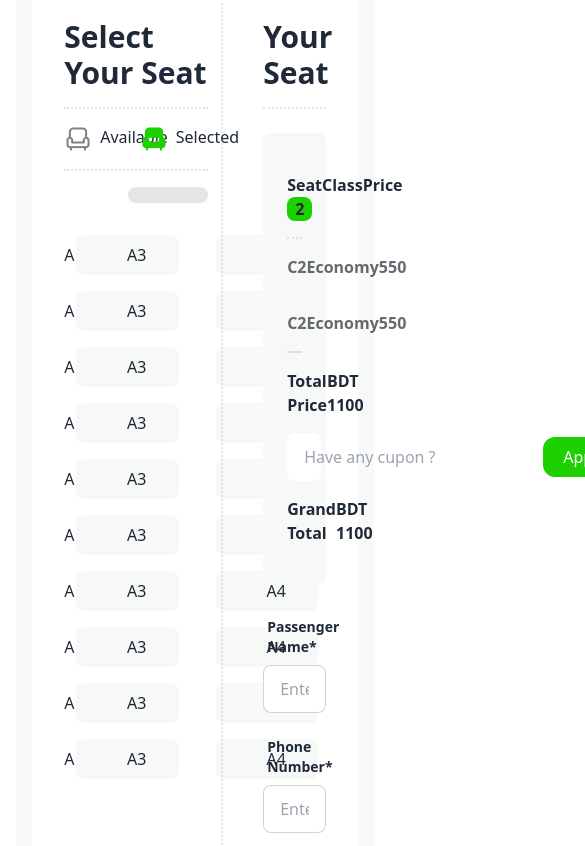
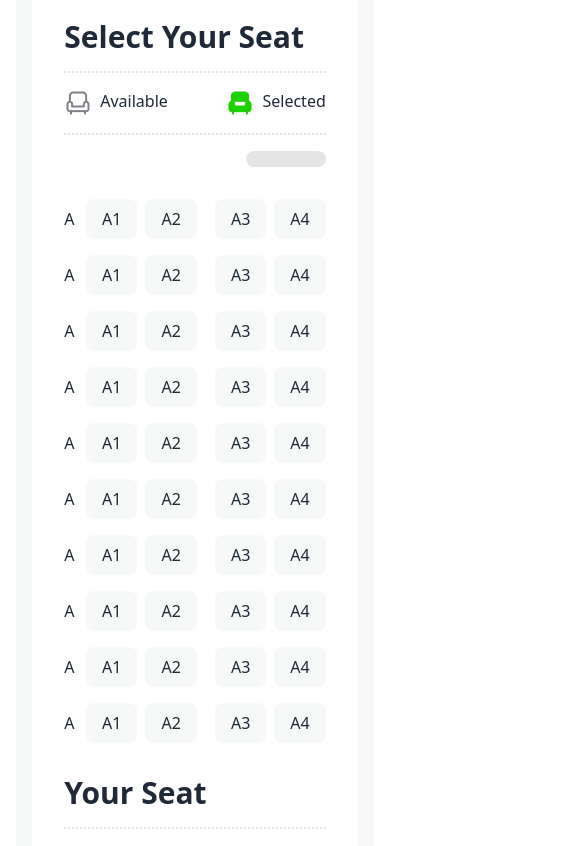
Before and after one commit to tanvir244/Ticket-Counter, a plain HTML site: page index.html in a window 390 px wide. Shown: the part 3595-4441 px from the top of the page, 585 px wide, since content can reach past the window. Drawn offline with nearby package versions, Linux system fonts and the light colour scheme.

Commit message:
seat-selection-section complete with responsive design

```diff
--- a/index.html
+++ b/index.html
@@ -208,9 +208,9 @@
             </div>
 
             <!-- ticket selection -->
-            <div class="flex justify-between bg-white p-8 rounded-2xl">
+            <div class="flex flex-col lg:flex-row justify-between bg-white p-8 rounded-2xl">
                 <!-- left-side contents -->
-                <div class="w-[55%] ">
+                <div class="w-full lg:w-[55%]">
                     <div class="py-4 border-b-2 border-b-[#0307121A] border-dotted">
                         <h3 class="text-3xl font-bold">Select Your Seat</h3>
                     </div>
@@ -235,130 +235,130 @@
                             <div class="flex justify-between">
                                 <div class="flex items-center">A</div>
                                 <div class="w-11/12 flex">
-                                    <div class="w-11/12 flex justify-start gap-14">
-                                        <div class="bg-[#F7F8F8] px-8 py-2 rounded-lg">A1</div>
-                                        <div class="bg-[#F7F8F8] px-8 py-2 rounded-lg">A2</div>
+                                    <div class="w-11/12 flex justify-start gap-2 md:gap-14">
+                                        <div class="bg-[#F7F8F8] px-4 md:px-8 py-2 rounded-lg">A1</div>
+                                        <div class="bg-[#F7F8F8] px-4 md:px-8 py-2 rounded-lg">A2</div>
                                     </div>
-                                    <div class="w-11/12 flex justify-end gap-14">
-                                        <div class="bg-[#F7F8F8] px-8 py-2 rounded-lg">A3</div>
-                                        <div class="bg-[#F7F8F8] px-8 py-2 rounded-lg">A4</div>
+                                    <div class="w-11/12 flex justify-end gap-2 md:gap-14">
+                                        <div class="bg-[#F7F8F8] px-4 md:px-8 py-2 rounded-lg">A3</div>
+                                        <div class="bg-[#F7F8F8] px-4 md:px-8 py-2 rounded-lg">A4</div>
                                     </div>
                                 </div>
                             </div>
                             <div class="flex justify-between">
                                 <div class="flex items-center">A</div>
                                 <div class="w-11/12 flex">
-                                    <div class="w-11/12 flex justify-start gap-14">
-                                        <div class="bg-[#F7F8F8] px-8 py-2 rounded-lg">A1</div>
-                                        <div class="bg-[#F7F8F8] px-8 py-2 rounded-lg">A2</div>
+                                    <div class="w-11/12 flex justify-start gap-2 md:gap-14">
+                                        <div class="bg-[#F7F8F8] px-4 md:px-8 py-2 rounded-lg">A1</div>
+                                        <div class="bg-[#F7F8F8] px-4 md:px-8 py-2 rounded-lg">A2</div>
                                     </div>
-                                    <div class="w-11/12 flex justify-end gap-14">
-                                        <div class="bg-[#F7F8F8] px-8 py-2 rounded-lg">A3</div>
-                                        <div class="bg-[#F7F8F8] px-8 py-2 rounded-lg">A4</div>
+                                    <div class="w-11/12 flex justify-end gap-2 md:gap-14">
+                                        <div class="bg-[#F7F8F8] px-4 md:px-8 py-2 rounded-lg">A3</div>
+                                        <div class="bg-[#F7F8F8] px-4 md:px-8 py-2 rounded-lg">A4</div>
                                     </div>
                                 </div>
                             </div>
                             <div class="flex justify-between">
                                 <div class="flex items-center">A</div>
                                 <div class="w-11/12 flex">
-                                    <div class="w-11/12 flex justify-start gap-14">
-                                        <div class="bg-[#F7F8F8] px-8 py-2 rounded-lg">A1</div>
-                                        <div class="bg-[#F7F8F8] px-8 py-2 rounded-lg">A2</div>
+                                    <div class="w-11/12 flex justify-start gap-2 md:gap-14">
+                                        <div class="bg-[#F7F8F8] px-4 md:px-8 py-2 rounded-lg">A1</div>
+                                        <div class="bg-[#F7F8F8] px-4 md:px-8 py-2 rounded-lg">A2</div>
                                     </div>
-                                    <div class="w-11/12 flex justify-end gap-14">
-                                        <div class="bg-[#F7F8F8] px-8 py-2 rounded-lg">A3</div>
-                                        <div class="bg-[#F7F8F8] px-8 py-2 rounded-lg">A4</div>
+                                    <div class="w-11/12 flex justify-end gap-2 md:gap-14">
+                                        <div class="bg-[#F7F8F8] px-4 md:px-8 py-2 rounded-lg">A3</div>
+                                        <div class="bg-[#F7F8F8] px-4 md:px-8 py-2 rounded-lg">A4</div>
                                     </div>
                                 </div>
                             </div>
                             <div class="flex justify-between">
                                 <div class="flex items-center">A</div>
                                 <div class="w-11/12 flex">
-                                    <div class="w-11/12 flex justify-start gap-14">
-                                        <div class="bg-[#F7F8F8] px-8 py-2 rounded-lg">A1</div>
-                                        <div class="bg-[#F7F8F8] px-8 py-2 rounded-lg">A2</div>
+                                    <div class="w-11/12 flex justify-start gap-2 md:gap-14">
+                                        <div class="bg-[#F7F8F8] px-4 md:px-8 py-2 rounded-lg">A1</div>
+                                        <div class="bg-[#F7F8F8] px-4 md:px-8 py-2 rounded-lg">A2</div>
                                     </div>
-                                    <div class="w-11/12 flex justify-end gap-14">
-                                        <div class="bg-[#F7F8F8] px-8 py-2 rounded-lg">A3</div>
-                                        <div class="bg-[#F7F8F8] px-8 py-2 rounded-lg">A4</div>
+                                    <div class="w-11/12 flex justify-end gap-2 md:gap-14">
+                                        <div class="bg-[#F7F8F8] px-4 md:px-8 py-2 rounded-lg">A3</div>
+                                        <div class="bg-[#F7F8F8] px-4 md:px-8 py-2 rounded-lg">A4</div>
                                     </div>
                                 </div>
                             </div>
                             <div class="flex justify-between">
                                 <div class="flex items-center">A</div>
                                 <div class="w-11/12 flex">
-                                    <div class="w-11/12 flex justify-start gap-14">
-                                        <div class="bg-[#F7F8F8] px-8 py-2 rounded-lg">A1</div>
-                                        <div class="bg-[#F7F8F8] px-8 py-2 rounded-lg">A2</div>
+                                    <div class="w-11/12 flex justify-start gap-2 md:gap-14">
+                                        <div class="bg-[#F7F8F8] px-4 md:px-8 py-2 rounded-lg">A1</div>
+                                        <div class="bg-[#F7F8F8] px-4 md:px-8 py-2 rounded-lg">A2</div>
                                     </div>
-                                    <div class="w-11/12 flex justify-end gap-14">
-                                        <div class="bg-[#F7F8F8] px-8 py-2 rounded-lg">A3</div>
-                                        <div class="bg-[#F7F8F8] px-8 py-2 rounded-lg">A4</div>
+                                    <div class="w-11/12 flex justify-end gap-2 md:gap-14">
+                                        <div class="bg-[#F7F8F8] px-4 md:px-8 py-2 rounded-lg">A3</div>
+                                        <div class="bg-[#F7F8F8] px-4 md:px-8 py-2 rounded-lg">A4</div>
                                     </div>
                                 </div>
                             </div>
                             <div class="flex justify-between">
                                 <div class="flex items-center">A</div>
                                 <div class="w-11/12 flex">
-                                    <div class="w-11/12 flex justify-start gap-14">
-                                        <div class="bg-[#F7F8F8] px-8 py-2 rounded-lg">A1</div>
-                                        <div class="bg-[#F7F8F8] px-8 py-2 rounded-lg">A2</div>
+                                    <div class="w-11/12 flex justify-start gap-2 md:gap-14">
+                                        <div class="bg-[#F7F8F8] px-4 md:px-8 py-2 rounded-lg">A1</div>
+                                        <div class="bg-[#F7F8F8] px-4 md:px-8 py-2 rounded-lg">A2</div>
                                     </div>
-                                    <div class="w-11/12 flex justify-end gap-14">
-                                        <div class="bg-[#F7F8F8] px-8 py-2 rounded-lg">A3</div>
-                                        <div class="bg-[#F7F8F8] px-8 py-2 rounded-lg">A4</div>
+                                    <div class="w-11/12 flex justify-end gap-2 md:gap-14">
+                                        <div class="bg-[#F7F8F8] px-4 md:px-8 py-2 rounded-lg">A3</div>
+                                        <div class="bg-[#F7F8F8] px-4 md:px-8 py-2 rounded-lg">A4</div>
                                     </div>
                                 </div>
                             </div>
                             <div class="flex justify-between">
                                 <div class="flex items-center">A</div>
                                 <div class="w-11/12 flex">
-                                    <div class="w-11/12 flex justify-start gap-14">
-                                        <div class="bg-[#F7F8F8] px-8 py-2 rounded-lg">A1</div>
-                                        <div class="bg-[#F7F8F8] px-8 py-2 rounded-lg">A2</div>
+                                    <div class="w-11/12 flex justify-start gap-2 md:gap-14">
+                                        <div class="bg-[#F7F8F8] px-4 md:px-8 py-2 rounded-lg">A1</div>
+                                        <div class="bg-[#F7F8F8] px-4 md:px-8 py-2 rounded-lg">A2</div>
                                     </div>
-                                    <div class="w-11/12 flex justify-end gap-14">
-                                        <div class="bg-[#F7F8F8] px-8 py-2 rounded-lg">A3</div>
-                                        <div class="bg-[#F7F8F8] px-8 py-2 rounded-lg">A4</div>
+                                    <div class="w-11/12 flex justify-end gap-2 md:gap-14">
+                                        <div class="bg-[#F7F8F8] px-4 md:px-8 py-2 rounded-lg">A3</div>
+                                        <div class="bg-[#F7F8F8] px-4 md:px-8 py-2 rounded-lg">A4</div>
                                     </div>
                                 </div>
                             </div>
                             <div class="flex justify-between">
                                 <div class="flex items-center">A</div>
                                 <div class="w-11/12 flex">
-                                    <div class="w-11/12 flex justify-start gap-14">
-                                        <div class="bg-[#F7F8F8] px-8 py-2 rounded-lg">A1</div>
-                                        <div class="bg-[#F7F8F8] px-8 py-2 rounded-lg">A2</div>
+                                    <div class="w-11/12 flex justify-start gap-2 md:gap-14">
+                                        <div class="bg-[#F7F8F8] px-4 md:px-8 py-2 rounded-lg">A1</div>
+                                        <div class="bg-[#F7F8F8] px-4 md:px-8 py-2 rounded-lg">A2</div>
                                     </div>
-                                    <div class="w-11/12 flex justify-end gap-14">
-                                        <div class="bg-[#F7F8F8] px-8 py-2 rounded-lg">A3</div>
-                                        <div class="bg-[#F7F8F8] px-8 py-2 rounded-lg">A4</div>
+                                    <div class="w-11/12 flex justify-end gap-2 md:gap-14">
+                                        <div class="bg-[#F7F8F8] px-4 md:px-8 py-2 rounded-lg">A3</div>
+                                        <div class="bg-[#F7F8F8] px-4 md:px-8 py-2 rounded-lg">A4</div>
                                     </div>
                                 </div>
                             </div>
                             <div class="flex justify-between">
                                 <div class="flex items-center">A</div>
                                 <div class="w-11/12 flex">
-                                    <div class="w-11/12 flex justify-start gap-14">
-                                        <div class="bg-[#F7F8F8] px-8 py-2 rounded-lg">A1</div>
-                                        <div class="bg-[#F7F8F8] px-8 py-2 rounded-lg">A2</div>
+                                    <div class="w-11/12 flex justify-start gap-2 md:gap-14">
+                                        <div class="bg-[#F7F8F8] px-4 md:px-8 py-2 rounded-lg">A1</div>
+                                        <div class="bg-[#F7F8F8] px-4 md:px-8 py-2 rounded-lg">A2</div>
                                     </div>
-                                    <div class="w-11/12 flex justify-end gap-14">
-                                        <div class="bg-[#F7F8F8] px-8 py-2 rounded-lg">A3</div>
-                                        <div class="bg-[#F7F8F8] px-8 py-2 rounded-lg">A4</div>
+                                    <div class="w-11/12 flex justify-end gap-2 md:gap-14">
+                                        <div class="bg-[#F7F8F8] px-4 md:px-8 py-2 rounded-lg">A3</div>
+                                        <div class="bg-[#F7F8F8] px-4 md:px-8 py-2 rounded-lg">A4</div>
                                     </div>
                                 </div>
                             </div>
                             <div class="flex justify-between">
                                 <div class="flex items-center">A</div>
                                 <div class="w-11/12 flex">
-                                    <div class="w-11/12 flex justify-start gap-14">
-                                        <div class="bg-[#F7F8F8] px-8 py-2 rounded-lg">A1</div>
-                                        <div class="bg-[#F7F8F8] px-8 py-2 rounded-lg">A2</div>
+                                    <div class="w-11/12 flex justify-start gap-2 md:gap-14">
+                                        <div class="bg-[#F7F8F8] px-4 md:px-8 py-2 rounded-lg">A1</div>
+                                        <div class="bg-[#F7F8F8] px-4 md:px-8 py-2 rounded-lg">A2</div>
                                     </div>
-                                    <div class="w-11/12 flex justify-end gap-14">
-                                        <div class="bg-[#F7F8F8] px-8 py-2 rounded-lg">A3</div>
-                                        <div class="bg-[#F7F8F8] px-8 py-2 rounded-lg">A4</div>
+                                    <div class="w-11/12 flex justify-end gap-2 md:gap-14">
+                                        <div class="bg-[#F7F8F8] px-4 md:px-8 py-2 rounded-lg">A3</div>
+                                        <div class="bg-[#F7F8F8] px-4 md:px-8 py-2 rounded-lg">A4</div>
                                     </div>
                                 </div>
                             </div>
@@ -367,7 +367,7 @@
                 </div>
 
                 <!-- right-side contents -->
-                <div class="w-[40%] space-y-6 pl-10 border-l-2 border-l-[#0307121A] border-dotted">
+                <div class="w-full lg:w-[40%] space-y-6 lg:pl-10 lg:border-l-2 lg:border-l-[#0307121A] lg:border-dotted">
                     <div class="py-4 border-b-2 border-b-[#0307121A] border-dotted">
                         <h3 class="text-3xl font-bold">Your Seat</h3>
                     </div>
@@ -392,11 +392,11 @@
                             <div>Total Price</div>
                             <div>BDT 1100</div>
                         </div>
-                        <label class="input flex items-center gap-2 py-2">
+                        <label class="input flex flex-col md:flex-row items-center gap-2 py-2">
                             <input type="text" class="grow" placeholder="Have any cupon ?" />
-                            <a class="bg-[#1DD100] py-2 px-5 text-white font-medium rounded-xl" href="#">Apply</a>
+                            <a class="bg-[#1DD100] py-2 px-16 md:px-5 text-white font-medium rounded-xl mt-4 md:mt-0" href="#">Apply</a>
                         </label>
-                        <div class="flex justify-between font-bold py-4">
+                        <div class="flex justify-between font-bold py-4 mt-12 md:mt-0">
                             <div>Grand Total</div>
                             <div>BDT <span>1100</span></div>
                         </div>
```
